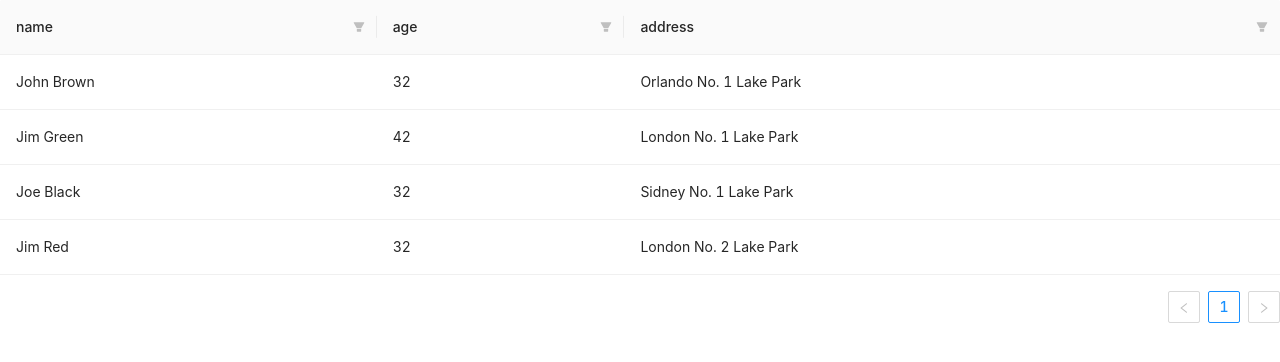
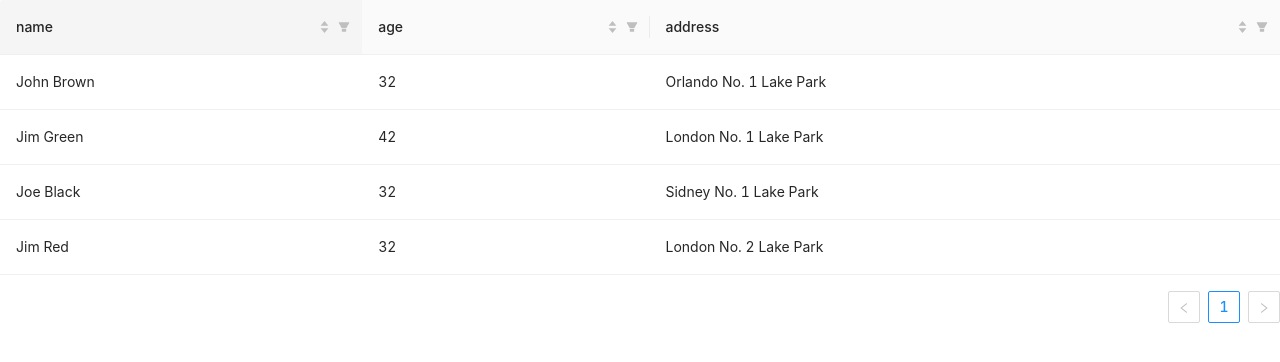
Before and after one commit to krzwc/table-configurable-in-fp-way, a React app in the folder frontend/: page / in a window 1280 px wide. Shown: the top 362 px of the page. Built offline with nearby package versions, Linux system fonts and the light colour scheme.

Commit message:
Make columns sortable

```diff
--- a/frontend/src/components/table/table.tsx
+++ b/frontend/src/components/table/table.tsx
@@ -1,6 +1,6 @@
 import React, { FunctionComponent } from 'react';
 import { Table as AntdTable } from 'antd';
-import { ColumnType } from 'antd/lib/table/interface';
+import { ColumnType, CompareFn, SortOrder } from 'antd/lib/table/interface';
 import { Task } from 'common/helpers';
 import { compose, uniq, map, prop } from 'ramda';
 
@@ -12,50 +12,6 @@ interface DataItem {
 }
 
 type Column = ColumnType<DataItem>;
-
-/* const columns: Column[] = [
-    {
-        title: 'Name',
-        dataIndex: 'name',
-        filters: [
-            {
-                text: 'Joe',
-                value: 'Joe',
-            },
-            {
-                text: 'Jim',
-                value: 'Jim',
-            },
-        ],
-        onFilter: (value, record) => record.name.indexOf(String(value)) === 0,
-        sorter: (a, b) => a.name.length - b.name.length,
-        sortDirections: ['descend'],
-    },
-    {
-        title: 'Age',
-        dataIndex: 'age',
-        defaultSortOrder: 'descend',
-        sorter: (a, b) => a.age - b.age,
-    },
-    {
-        title: 'Address',
-        dataIndex: 'address',
-        filters: [
-            {
-                text: 'London',
-                value: 'London',
-            },
-            {
-                text: 'New York',
-                value: 'New York',
-            },
-        ],
-        filterMultiple: false,
-        onFilter: (value, record) => record.address.indexOf(String(value)) === 0,
-        sorter: (a, b) => a.address.length - b.address.length,
-        sortDirections: ['descend', 'ascend'],
-    },
-]; */
 
 const data: DataItem[] = [
     {
@@ -95,12 +51,17 @@ const getFilterValues = (arr: string[] | number[]) =>
 interface TableDataAndColumns {
     data: DataItem[];
     columns: Column[];
+    filters?: any;
+    onFilter?: any;
+    sorter?: CompareFn<DataItem>;
+    sortDirections?: SortOrder[];
 }
 
 const invokableCompose = compose as any;
 
-const makeFilterable = ({ data, columns }: TableDataAndColumns) => {
-    return columns.map((column) => ({
+const makeFilterable = ({ data, columns }: TableDataAndColumns) => ({
+    data,
+    columns: columns.map((column) => ({
         ...column,
         filters: invokableCompose(
             map((filter) => ({ text: filter, value: filter })),
@@ -117,17 +78,30 @@ const makeFilterable = ({ data, columns }: TableDataAndColumns) => {
                 ? String(record[column.title as keyof DataItem]).startsWith(value)
                 : false;
         },
-    }));
-};
-/* const makeSortable = () => {}; */
+    })),
+});
+
+const makeSortable = ({ data, columns }: TableDataAndColumns) => ({
+    data,
+    columns: columns.map((column) => ({
+        ...column,
+        sorter: (recordA: DataItem, recordB: DataItem) =>
+            typeof recordA[column.title as keyof DataItem] === 'number'
+                ? Number(recordA[column.title as keyof DataItem]) - Number(recordB[column.title as keyof DataItem])
+                : String(recordA[column.title as keyof DataItem]).length -
+                  String(recordB[column.title as keyof DataItem]).length,
+        sortDirections: ['descend', 'ascend'] as SortOrder[],
+    })),
+});
 
 export const Table: FunctionComponent = () => {
     return dataTask.fork(
         console.error,
         compose(
-            (columns) => <AntdTable columns={columns} dataSource={data} />,
+            ({ columns, data }) => <AntdTable columns={columns} dataSource={data} />,
             // eslint-disable-next-line no-console
             // console.log,
+            makeSortable,
             makeFilterable,
             (data: DataItem[]) => ({
                 columns: Object.keys(data[0])
```
